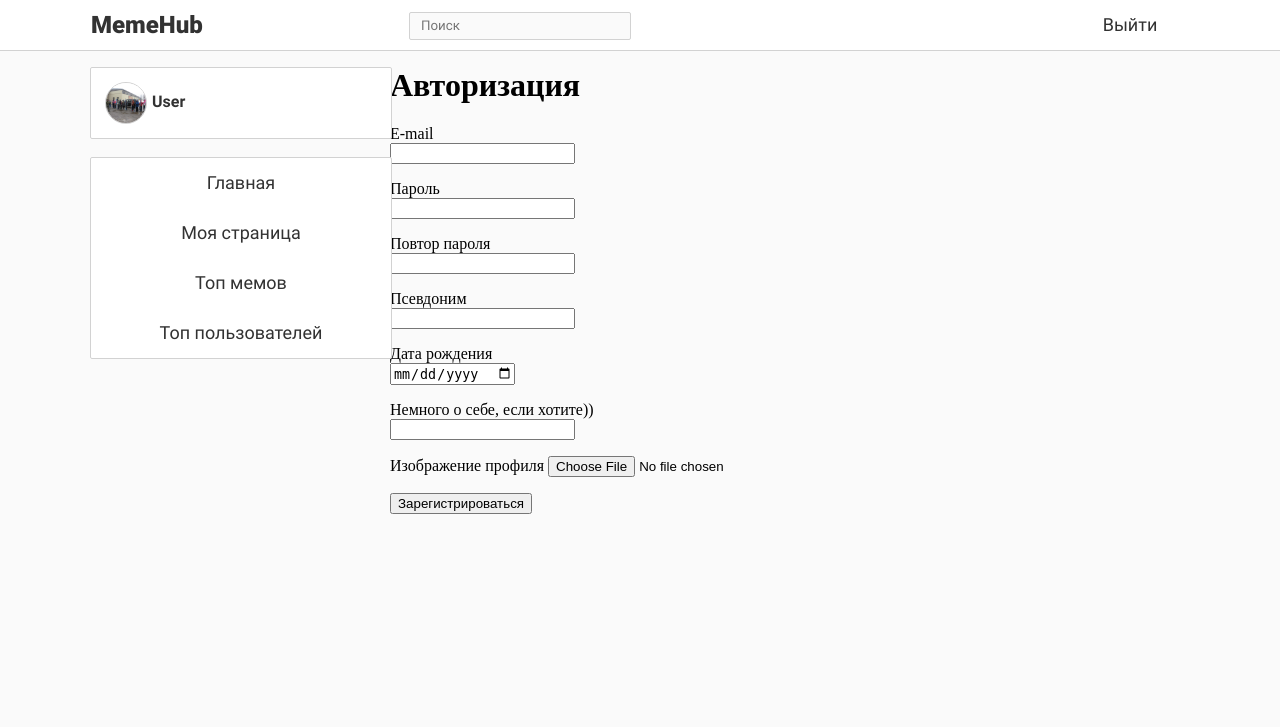
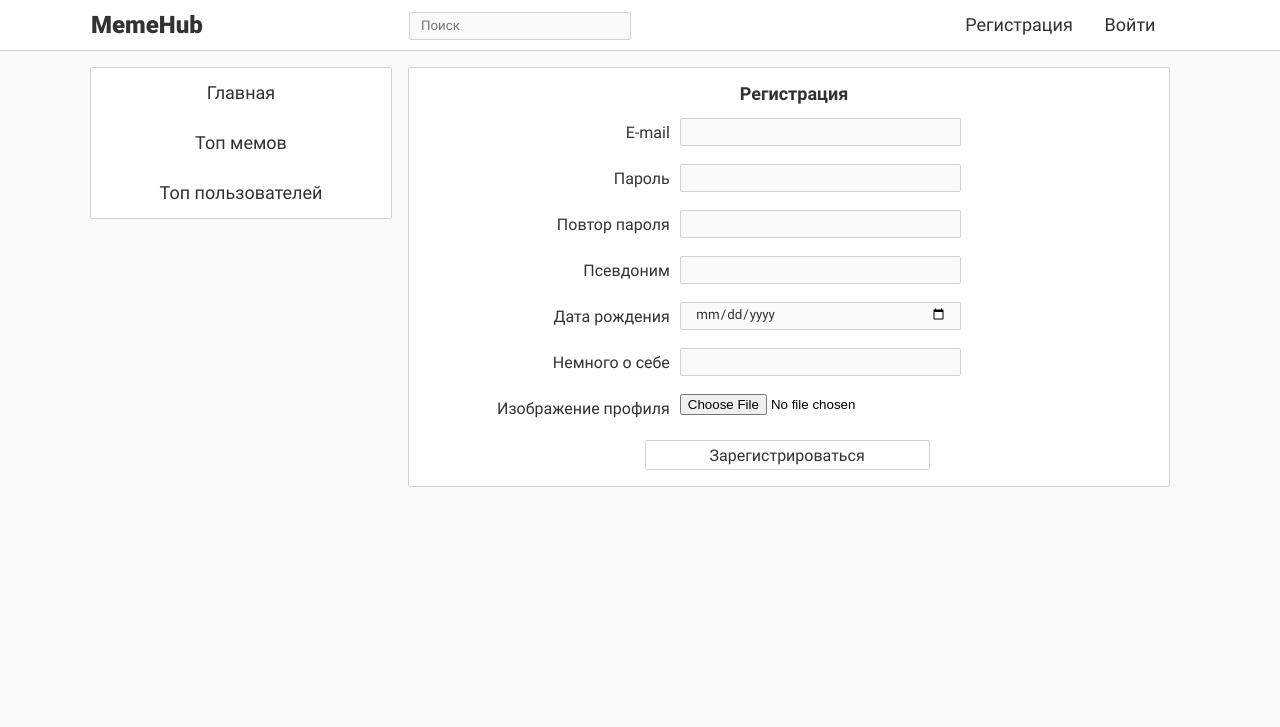
Before and after one commit to ramses44/MemeHub, a Flask app: page /register in a window 1280 px wide. Shown: the top 727 px of the page. Run offline with Flask 2, Linux system fonts and the light colour scheme; some libraries are stand-ins or nearby versions.

Commit message:
Оформил страницы авторизации и регистрации

```diff
--- a/data/__all_models.py
+++ b/data/__all_models.py
@@ -37,6 +37,6 @@ class RegisterForm(FlaskForm):
     rep_password = PasswordField('Повтор пароля', validators=[DataRequired()])
     alias = StringField('Псевдоним', validators=[DataRequired()])
     bdate = DateField("Дата рождения", validators=(validators.Optional(),))
-    about = StringField("Немного о себе, если хотите))")
+    about = StringField("Немного о себе")
     avatar = FileField("Изображение профиля", validators=[FileAllowed(['jpg', 'png'], 'Images only!')])
     submit = SubmitField("Зарегистрироваться")
--- a/main.py
+++ b/main.py
@@ -43,7 +43,7 @@ def index():
     # delete наличие или отсутствие кнопки удаления
 
     # если публикация является репостом, то в reposted_content содержиться информация о репостнутой публикации
-    data = {'info': {'is_auth': True, 'user_img': '../../static/img/img1.jpg', 'username': 'User'},
+    data = {'info': {'is_auth': False, 'user_img': '../../static/img/img1.jpg', 'username': 'User'},
             'content': [
                 {'type': 'meme', 'id': '1', 'author_name': 'AuthorName1', 'author_img': '../../static/img/img2.jpg',
                  'date': '01.01.2020',
@@ -80,7 +80,7 @@ def post():
 
 @app.route('/login', methods=['GET', 'POST'])
 def login():
-    data = {'info': {'is_auth': True, 'user_img': '../../static/img/img1.jpg', 'username': 'User'}}
+    data = {'info': {'is_auth': False, 'user_img': '../../static/img/img1.jpg', 'username': 'User'}}
     form = LoginForm()
     if form.validate_on_submit():
         session = db_session.create_session()
@@ -95,7 +95,7 @@ def login():
 
 @app.route('/register', methods=['GET', 'POST'])
 def register():
-    data = {'info': {'is_auth': True, 'user_img': '../../static/img/img1.jpg', 'username': 'User'}}
+    data = {'info': {'is_auth': False, 'user_img': '../../static/img/img1.jpg', 'username': 'User'}}
     form = RegisterForm()
     if form.validate_on_submit():
         if form.password.data != form.rep_password.data:
--- /dev/null
+++ b/static/css/reg_log_css.css
@@ -0,0 +1,127 @@
+.auth_note {
+    height: 33px;
+    font-family: BoldFont;
+    line-height: 50px;
+    text-align: center;
+    color: rgb(50,50,50);
+    font-size: large;
+    -moz-user-select: none;
+    -khtml-user-select: none;
+    -webkit-user-select: none;
+    user-select: none;
+}
+
+.label_note {
+    height: 29px;
+    line-height: 29px;
+    margin-bottom: 1px;
+    margin-right: 10px;
+    font-family: RegularFont;
+    text-align: right;
+    color: rgb(50,50,50);
+    font-size: medium;
+    -moz-user-select: none;
+    -khtml-user-select: none;
+    -webkit-user-select: none;
+    user-select: none;
+    float: left;
+    width: 200px;
+}
+
+.error_note {
+    height: 30px;
+    line-height: 30px;
+    font-family: RegularFont;
+    text-align: center;
+    color: rgb(220,80,80);
+    margin-left: 212px;
+    font-size: medium;
+    -moz-user-select: none;
+    -khtml-user-select: none;
+    -webkit-user-select: none;
+    user-select: none;
+    float: left;
+}
+
+.search_div_n {
+    border: 1px solid rgb(210,210,210);
+    width: 100%;
+    height: 26px;
+    margin-left: auto;
+    margin-right: auto;
+    float: center;
+    border-radius: 2px;
+    background-color: rgb(250,250,250);
+}
+
+.search_div_div {
+    width: 40%;
+    height: 30px;
+    float: left;
+}
+
+.input_block {
+    margin-left: 8%;
+    height: 30px;
+}
+
+.input_block2 {
+    height: 30px;
+    white-space: nowrap;
+    margin-left: 39.5%;
+}
+
+.remember_button {
+    height: 30px;
+    float: left;
+    margin-right: 5px;
+    display: inline-block;
+    margin-top: 6px;
+}
+
+.remember_note {
+    display: inline-block;
+    width: 50px;
+}
+
+.fixed_block {
+    position: fixed;
+    margin-left: 18px;
+    width: 760px;
+}
+
+.login_button {
+    padding: 0;
+    border: none;
+    font: inherit;
+    color: inherit;
+    background-color: transparent;
+    cursor: pointer;
+
+    border: 1px solid rgb(210,210,210);
+    border-radius: 2px;
+    height: 30px;
+    width: 285px;
+    font-family: RegularFont;
+    text-align: center;
+    color: rgb(50,50,50);
+    font-size: medium;
+    -moz-user-select: none;
+    -khtml-user-select: none;
+    -webkit-user-select: none;
+    user-select: none;
+    margin-left: 31%;
+    outline: none;
+}
+
+.login_button:hover {
+    background-color: rgb(250,250,250);
+}
+
+.login_button:active {
+    background-color: rgb(210,210,210);
+}
+
+.file_upload {
+    font-family: RegularFont;
+}
--- a/templates/base.html
+++ b/templates/base.html
@@ -5,6 +5,7 @@
         <meta name="viewport" content="width=device-width, initial-scale=1, shrink-to-fit=no">
         <link rel="stylesheet" type="text/css" href="../../static/css/main_css.css">
         <link rel="stylesheet" type="text/css" href="../../static/css/base_css.css">
+        <link rel="stylesheet" type="text/css" href="../../static/css/reg_log_css.css">
         <title>MemeHub</title>
     </head>
     <body class="bg_style">
@@ -37,7 +38,7 @@
                     </div>
                 {% endif %}
                 <div class="menu_block menu_block1">
-                    <div class="menu_section" onClick="window.location=''">Главная</div>
+                    <div class="menu_section" onClick="window.location='/'">Главная</div>
                     {% if data['info']['is_auth'] %}
                         <div class="menu_section" onClick="window.location='/author/{{ data['info']['username'] }}'">Моя страница</div>
                     {% endif %}
--- a/templates/register.html
+++ b/templates/register.html
@@ -1,81 +1,152 @@
 {% extends "base.html" %}
 
 {% block content %}
-<h1>Авторизация</h1>
+<div class="meme_block fixed_block">
+    <div class="auth_note">Регистрация</div>
     <form method="post" novalidate enctype="multipart/form-data">
         {{ form.hidden_tag() }}
         <p>
-        {{ form.email.label }}<br>
-        {{ form.email(class="form-control") }}<br>
+            <div class="input_block">
+                <div class="label_note">
+                    {{ form.email.label }}
+                </div>
+                <div class="search_div_div">
+                    <div class="search_div_n">
+                        {{ form.email(class="form-control  search") }}
+                    </div>
+                </div>
+            </div>
             {% for error in form.email.errors %}
-            <div class="alert alert-danger" role="alert">
+                <div class="input_block">
+                    <div class="error_note">
                         {{ error }}
+                    </div>
                 </div>
             {% endfor %}
         </p>
 
         <p>
-        {{ form.password.label }}<br>
-        {{ form.password(class="form-control") }}<br>
+            <div class="input_block">
+                <div class="label_note">
+                    {{ form.password.label }}
+                </div>
+                <div class="search_div_div">
+                    <div class="search_div_n">
+                        {{ form.password(class="form-control search") }}
+                    </div>
+                </div>
+            </div>
             {% for error in form.password.errors %}
-            <div class="alert alert-danger" role="alert">
+                <div class="input_block">
+                    <div class="error_note">
                         {{ error }}
+                    </div>
                 </div>
             {% endfor %}
         </p>
 
         <p>
-        {{ form.rep_password.label }}<br>
-        {{ form.rep_password(class="form-control") }}<br>
+            <div class="input_block">
+                <div class="label_note">
+                    {{ form.rep_password.label }}
+                </div>
+                <div class="search_div_div">
+                    <div class="search_div_n">
+                        {{ form.rep_password(class="form-control search") }}
+                    </div>
+                </div>
+            </div>
             {% for error in form.rep_password.errors %}
-            <div class="alert alert-danger" role="alert">
+                <div class="input_block">
+                    <div class="error_note">
                         {{ error }}
+                    </div>
                 </div>
             {% endfor %}
         </p>
 
         <p>
-        {{ form.alias.label }}<br>
-        {{ form.alias(class="form-control") }}<br>
+            <div class="input_block">
+                 <div class="label_note">
+                     {{ form.alias.label }}
+                 </div>
+                <div class="search_div_div">
+                    <div class="search_div_n">
+                        {{ form.alias(class="form-control search") }}
+                    </div>
+                </div>
+            </div>
             {% for error in form.alias.errors %}
-            <div class="alert alert-danger" role="alert">
+                <div class="input_block">
+                    <div class="error_note">
                         {{ error }}
+                    </div>
                 </div>
             {% endfor %}
         </p>
 
         <p>
-        {{ form.bdate.label }}<br>
-        {{ form.bdate(class="form-control", type="date") }}<br>
+            <div class="input_block">
+                <div class="label_note">
+                    {{ form.bdate.label }}
+                </div>
+                <div class="search_div_div">
+                    <div class="search_div_n">
+                        {{ form.bdate(class="form-control search", type="date") }}
+                    </div>
+                </div>
+            </div>
             {% for error in form.bdate.errors %}
-            <div class="alert alert-danger" role="alert">
+                <div class="input_block">
+                    <div class="error_note">
                         {{ error }}
+                    </div>
                 </div>
             {% endfor %}
         </p>
 
         <p>
-        {{ form.about.label }}<br>
-        {{ form.about(class="form-control", rows=5) }}<br>
+            <div class="input_block">
+                <div class="label_note">
+                    {{ form.about.label }}
+                </div>
+                <div class="search_div_div">
+                    <div class="search_div_n">
+                        {{ form.about(class="form-control search", rows=5) }}
+                    </div>
+                </div>
+            </div>
             {% for error in form.about.errors %}
-            <div class="alert alert-danger" role="alert">
+                <div class="input_block">
+                    <div class="error_note">
                         {{ error }}
+                    </div>
                 </div>
             {% endfor %}
         </p>
 
         <p>
+            <div class="input_block">
+                <div class="label_note">
                     {{ form.avatar.label }}
+                </div>
+                <div class="file_upload">
+                    <label>
                         {{ form.avatar(class="input-group mb-3") }}
+                    </label>
+                </div>
+            </div>
             {% for error in form.avatar.errors %}
-            <div class="alert alert-danger" role="alert">
+                <div class="input_block">
+                    <div class="error_note">
                         {{ error }}
+                    </div>
                 </div>
             {% endfor %}
         </p>
 
-    <p>{{ form.submit(type="submit", class="btn btn-outline-primary") }}</p>
-
+        <p>{{ form.submit(type="submit", class="login_button") }}</p>
     </form>
+</div>
 
 {% endblock %}
```
Also changed, not shown: templates/login.html (+40 -13 lines). Lines whose indentation alone changed are shown as unchanged.
